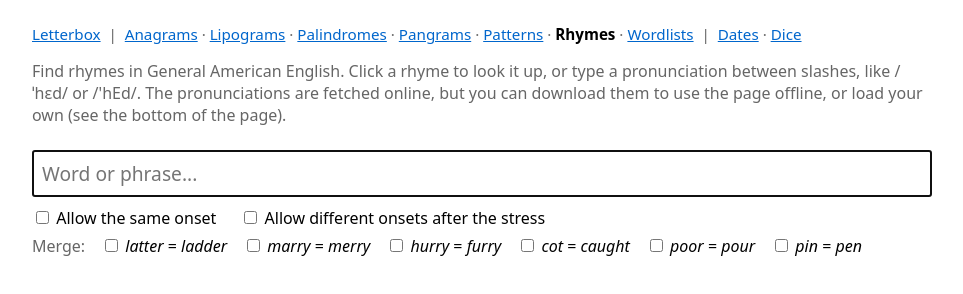
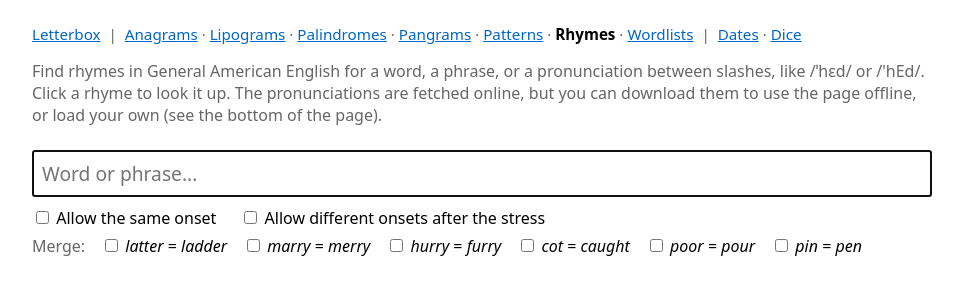
Before and after one commit to Udzu/letterbox, a website: page src/rhymes/rhymes.template.html in a window 1280 px wide. Shown: the whole page, without its empty margins (158-1121 px from the left). Drawn offline with Linux system fonts and the light colour scheme.

Commit message:
Reword the Rhymes page description
Co-Authored-By: Claude Opus 5.5 <noreply@anthropic.com>

```diff
--- a/src/rhymes/rhymes.template.html
+++ b/src/rhymes/rhymes.template.html
@@ -74,7 +74,7 @@
 <body>
 <nav><a href="index.html">Letterbox</a> &nbsp;|&nbsp; <a href="anagrams.html">Anagrams</a> · <a href="lipograms.html">Lipograms</a> · <a href="palindromes.html">Palindromes</a> · <a href="pangrams.html">Pangrams</a> · <a href="patterns.html">Patterns</a> · <b>Rhymes</b> · <a href="wordlists.html">Wordlists</a> &nbsp;|&nbsp; <a href="dates.html">Dates</a> · <a href="dice.html">Dice</a></nav>
 <main>
-  <p class="intro">Find rhymes in General American English. Click a rhyme to look it up, or type a pronunciation between slashes, like /ˈhɛd/ or /'hEd/. The pronunciations are fetched online, but you can download them to use the page offline, or load your own (see the bottom of the page).</p>
+  <p class="intro">Find rhymes in General American English for a word, a phrase, or a pronunciation between slashes, like /ˈhɛd/ or /'hEd/. Click a rhyme to look it up. The pronunciations are fetched online, but you can download them to use the page offline, or load your own (see the bottom of the page).</p>
   <input id="word" type="text" placeholder="Word or phrase..." autocomplete="off" spellcheck="false" autofocus>
   <p id="sound-help" hidden>Type sounds in IPA or using: <span>A</span> ɑ <i>father</i> · <span>a</span> æ <i>cat</i> · <span>^</span> ʌ or <span>@</span> ə <i>cut</i> · <span>O</span> ɔ <i>caught</i> · <span>E</span> ɛ <i>bed</i> · <span>3</span> ɝ/ɚ <i>bird</i> · <span>I</span> ɪ <i>bit</i> · <span>i</span> <i>beat</i> · <span>U</span> ʊ <i>book</i> · <span>u</span> <i>boot</i> · <span>eI</span> <i>bait</i> · <span>aI</span> <i>bite</i> · <span>aU</span> <i>out</i> · <span>oU</span> <i>boat</i> · <span>OI</span> <i>boy</i> · <span>S</span> ʃ <i>ship</i> · <span>Z</span> ʒ <i>measure</i> · <span>tS</span> <i>chip</i> · <span>dZ</span> <i>judge</i> · <span>T</span> θ <i>thin</i> · <span>D</span> ð <i>this</i> · <span>N</span> ŋ <i>sing</i> · <span>j</span>/<span>y</span> <i>yes</i>, others as usual. Put <span>'</span> before the stressed syllable (by default the first) and <span>,</span> before a secondary one, e.g. <span>/'m^Nki/</span> <i>monkey</i>.</p>
   <div id="options">
```
Also changed, not shown: rhymes.html (+1 -1 lines).
